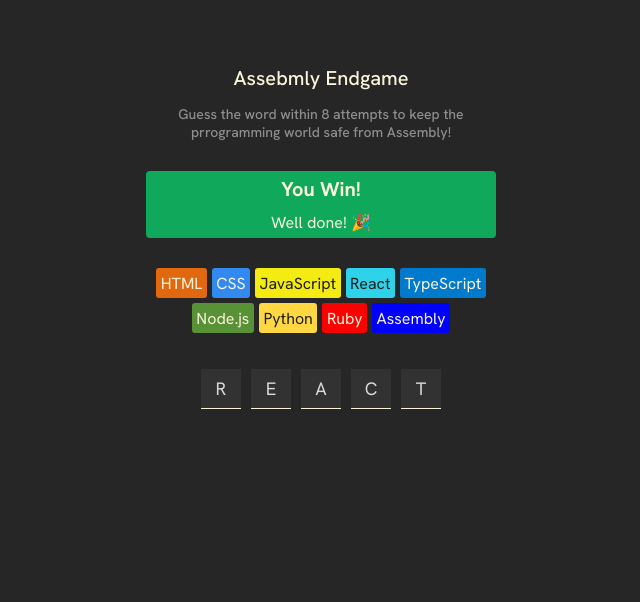
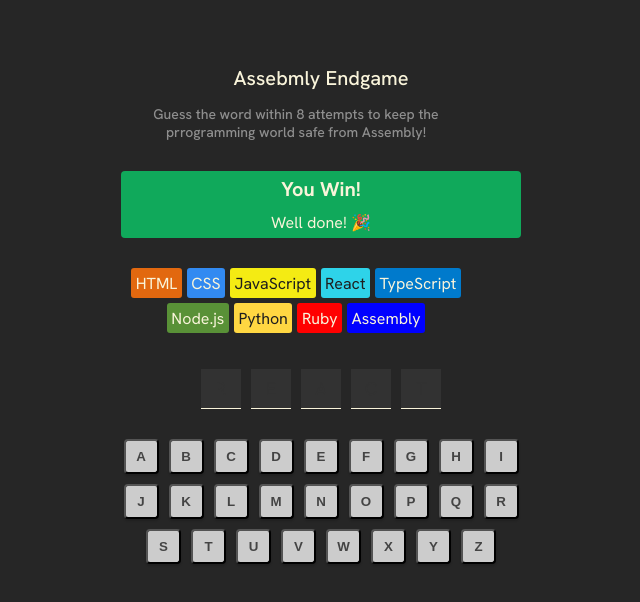
Before and after one commit to WillAnderson1339/Assembly-Endgame, a React (Vite) app in the folder frontend/: page / in a window 1280 px wide. Shown: the top 602 px of the page, without its empty margins (319-959 px from the left). Built offline with nearby package versions, Linux system fonts and the light colour scheme.

Commit message:
On my own - added the guesses coding

```diff
--- a/frontend/src/components/Main.jsx
+++ b/frontend/src/components/Main.jsx
@@ -8,12 +8,13 @@ import '../css/Main.css'
 
 function Main() {
     const [currentWord, setCurrentWord] = useState('react')
+    const [guesses, setGuesses] = useState(generateGuesses())
+    const [attempts, setAttempts] = useState(8)
 
     const languageElements = languages.map((language, index) => {
         const styles = {
             backgroundColor: language.backgroundColor,
             color: language.color,
-            // border: "1px solid green"
         }
 
         return (
@@ -27,6 +28,61 @@ function Main() {
         )
     })
 
+    const guessElements = guesses.map((guess, index) => {
+        return (
+            // <span
+            //     className={guess.right ? "guess guess-right" : guess.wrong ? "guess guess-wrong" : "guess guess-normal"}
+            //     // className="guess-right"
+            //     key={index}
+            //     >
+            //     {guess.letter.toUpperCase()}
+            // </span>
+                <button
+                    // className="guess"
+                    className={guess.right ? "guess guess-right" : guess.wrong ? "guess guess-wrong" : "guess guess-normal"}
+                    key={index}
+                    onClick={() => handleGuess(guess.letter)}
+                    >
+                    {guess.letter.toUpperCase()}
+                </button>
+            )
+    })
+
+    function generateGuesses() {
+        const alphabet = 'abcdefghijklmnopqrstuvwxyz'
+        const alphabetArray = alphabet.split("")
+        const guessArray = []
+        const guessElements = alphabetArray.map((letter, index) => {
+            const guess = {
+                id: index,
+                letter: letter,
+                right: false,
+                wrong: false
+            }
+            guessArray.push(guess)
+        })
+
+        return guessArray
+    }
+
+    function isInWord(letter) {
+        return currentWord.includes(letter)
+    }
+
+    function handleGuess(letter) {
+        // console.log(letter)
+        let attribute = "default"
+        isInWord(letter) ? attribute = "right" : attribute = "wrong"
+
+        setGuesses(prevGuessArray =>
+            prevGuessArray.map(guess =>
+              guess.letter === letter
+                ? { ...guess, [attribute]: true }     // the [] is called computed property name and will be replaced with value of name
+                : guess
+            )
+          );
+    }
+
     return (
         <>
             <main>
@@ -39,12 +95,14 @@ function Main() {
                     <p>Well done! 🎉</p>
                 </section>
                 <section className="language-chips">
-                    {/* <span style={{backgroundColor: '#E2680F', color: '#00FF00'}}>FOO</span> */}
-                    {/* <span>BAR</span> */}
                     {languageElements}
                 </section>
                 <section className="word-spaces">
                     {letterElements}
+                </section>
+                <section className="guesses">
+                    {/* <h2>Guesses</h2> */}
+                    {guessElements}
                 </section>
             </main>
         </>
--- a/frontend/src/css/Main.css
+++ b/frontend/src/css/Main.css
@@ -1,5 +1,6 @@
 header {
     text-align: center;
+    /* margin-top: 0px; */
 }
 
 header > h1 {
@@ -64,6 +65,7 @@ span.letter {
     font-size: 1.125rem;
     border-bottom: 1px solid #F9F4DA;
     background-color: #323232;
+    color: #323232;
     /* margin-left: 10px; */
     /* font-weight: 500; */
     /* color: #565656; */
@@ -73,18 +75,43 @@ span.letter {
     /* border-radius: 4px; */
 }
 
+span.letter-guessed {
+    /* background-color: #FF5656; */
+    color: #F9F4DA;
+}
 
-/* section.language-chips > button {
-    background-color: #F9F4DA;
-    color: #262626;
-    border: none;
+section.guesses {
+    display: flex;
+    flex-wrap: wrap;
+    justify-content: center;
+    max-width: 400px;
+    font-size: 1.75rem;
+    gap: 10px;
+    margin-top: 30px;
+}
+
+.guess {
     border-radius: 4px;
-    padding: 5px 10px;
-    font-size: 0.875rem;
+    padding: 5px;
+    min-width: 35px;
+    min-height: 35px;
+    /* width: 60px */
+    box-shadow: 0px 2px 2px rgba(0,0,0,0.15);
+    font-weight: bold;
     cursor: pointer;
 }
 
-section.language-chips > button:hover {
-    background-color: #F9F4DA;
-    color: #262626;
-} */
+.guess-normal {
+    background-color: #CCCCCC;
+    color: #444444;
+}
+
+.guess-right {
+    background-color: #10A95B;
+    color: #F9F4DA;
+}
+
+.guess-wrong {
+    background-color: #FF395B;
+    color: #F9F4DA;
+}
```
